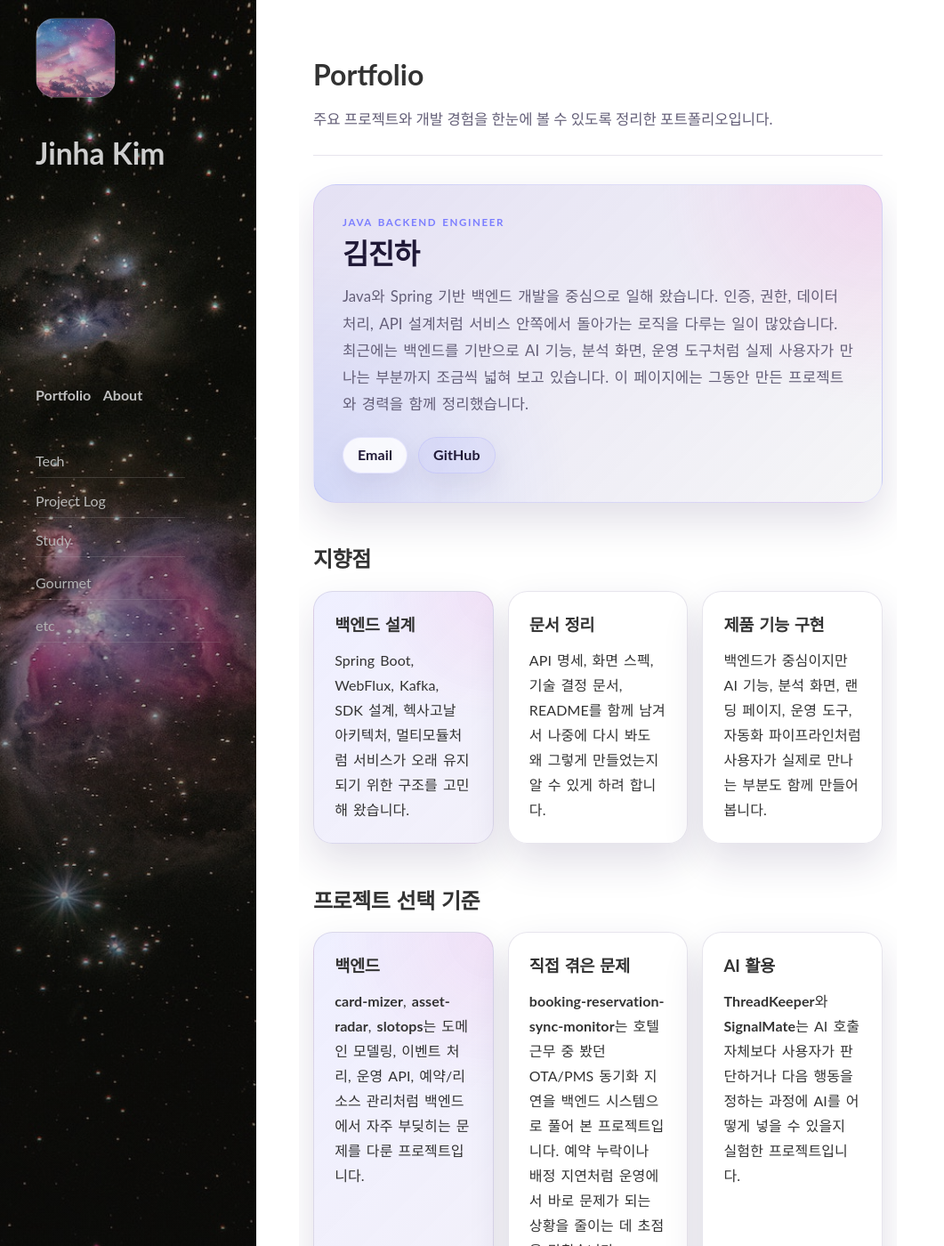
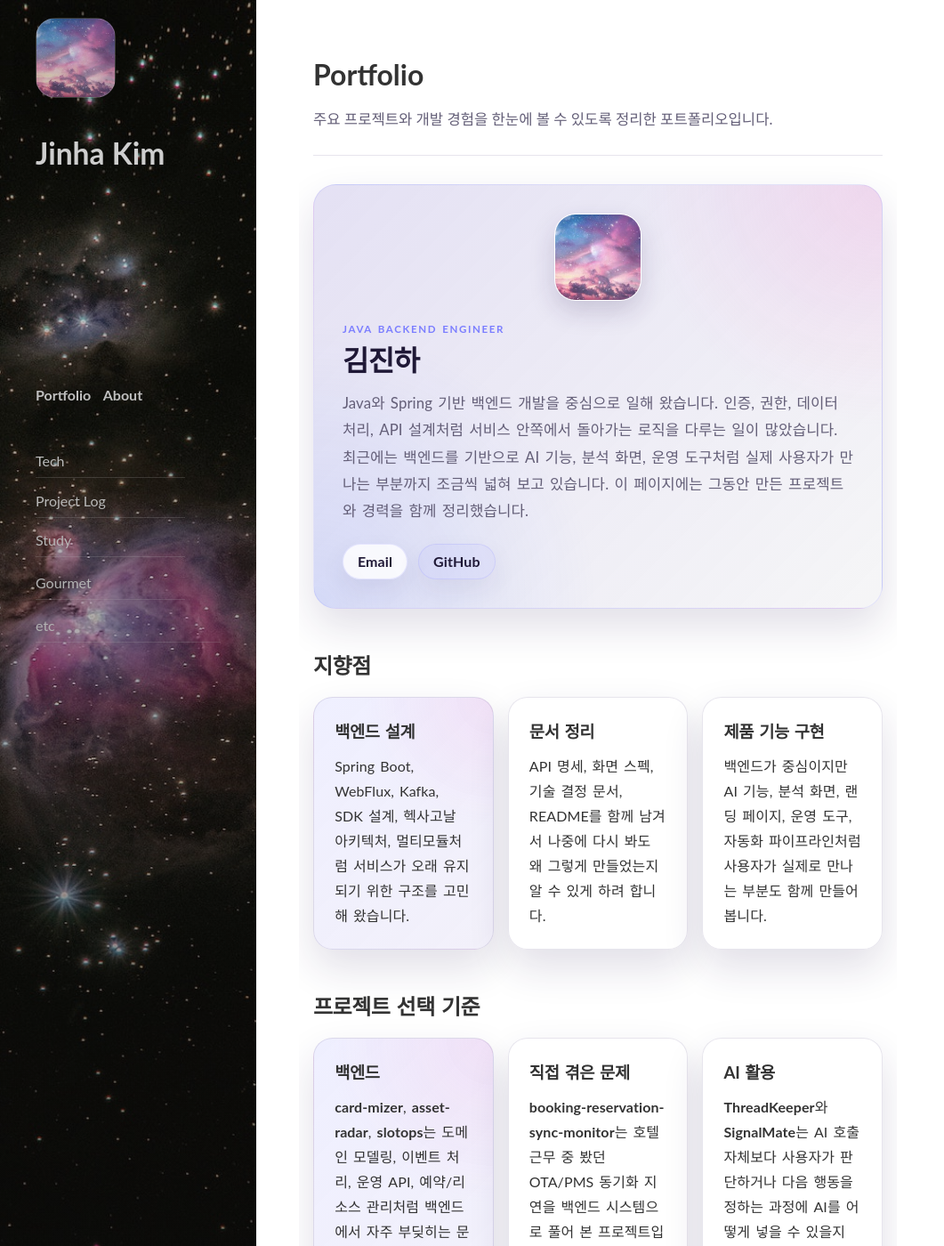
Before and after one commit to jean202/jean202.github.io, a Jekyll site: the page built from portfolio.md, in a window 1280 px wide and 1400 px high. Shown: the whole window at 89% size, without its empty margins (0-1061 px from the left). Built offline with Jekyll 4.4.1, drawn with Linux system fonts in a browser that asks for light colours; nearby versions of some CDN libraries.

Commit message:
Add profile photo to the Portfolio hero card
With Hydejack JS now initializing cleanly (after the global polyfill),
the sidebar drawer slides off-screen as designed at narrow widths,
which means the profile photo lives only inside that drawer until the
hamburger menu is opened. Place a copy of the photo directly in the
Portfolio page's hero so it's always visible alongside the name and
description — independent of the drawer's open/closed state.

Style it as a 6rem rounded square (similar treatment to the sidebar's
.sidebar-box--profile photo) with a soft white border and shadow that
matches the existing pastel hero card aesthetic.

Co-Authored-By: Claude Opus 4.7 <noreply@anthropic.com>

```diff
--- a/assets/css/hydejack.css
+++ b/assets/css/hydejack.css
@@ -676,6 +676,18 @@ input[type="checkbox"]:checked ~ ul{
   margin-bottom: 2.8rem;
 }
 
+.profile-avatar {
+  display: block;
+  width: 6rem;
+  height: 6rem;
+  margin: 0 0 1.35rem;
+  border-radius: 1.5rem;
+  object-fit: cover;
+  object-position: center;
+  border: 1px solid rgba(255, 255, 255, 0.6);
+  box-shadow: 0 12px 28px rgba(43, 29, 83, 0.18);
+}
+
 .profile-hero {
   padding: 2rem;
   border-radius: 1.6rem;
--- a/portfolio.md
+++ b/portfolio.md
@@ -11,6 +11,7 @@ order: 1
 
 <section class="profile-section profile-section--intro">
   <div class="profile-hero">
+    <img class="profile-avatar" src="/assets/img/me.jpg" alt="김진하" />
     <p class="profile-kicker">Java Backend Engineer</p>
     <h2 class="profile-heading">김진하</h2>
     <p class="profile-summary">Java와 Spring 기반 백엔드 개발을 중심으로 일해 왔습니다. 인증, 권한, 데이터 처리, API 설계처럼 서비스 안쪽에서 돌아가는 로직을 다루는 일이 많았습니다. 최근에는 백엔드를 기반으로 AI 기능, 분석 화면, 운영 도구처럼 실제 사용자가 만나는 부분까지 조금씩 넓혀 보고 있습니다. 이 페이지에는 그동안 만든 프로젝트와 경력을 함께 정리했습니다.</p>
```
